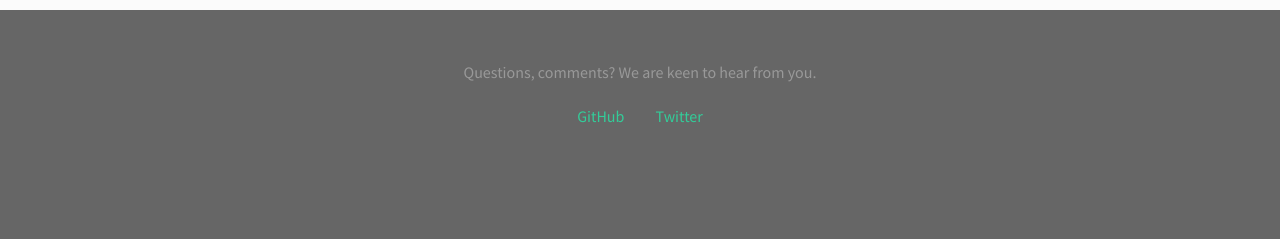
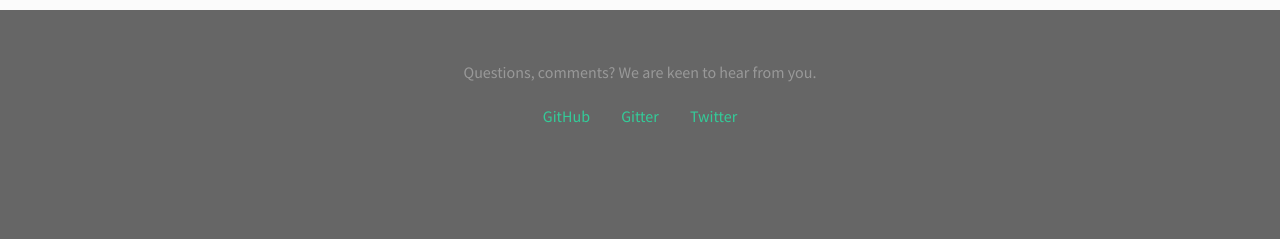
Before and after one commit to paritytrading/paritytrading.github.io, a Jekyll site: the page built from index.html, in a window 1280 px wide. Shown: the part 1070-1309 px from the top of the page. Built offline with Jekyll 4.4.1, drawn with Linux system fonts in a browser that asks for light colours.

Commit message:
Add Gitter link

```diff
--- a/index.html
+++ b/index.html
@@ -75,6 +75,7 @@ facebook:
     <p>Questions, comments? We are keen to hear from you.</p>
     <ul>
       <li><a href="https://github.com/paritytrading">GitHub</a></li>
+      <li><a href="https://gitter.im/paritytrading/chat">Gitter</a></li>
       <li><a href="https://twitter.com/paritytrading">Twitter</a></li>
     </ul>
   </div>
```
